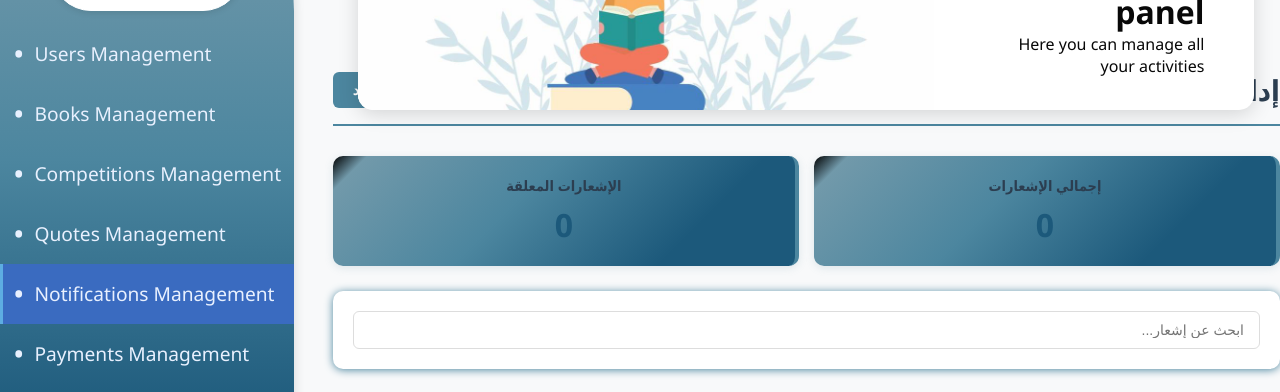
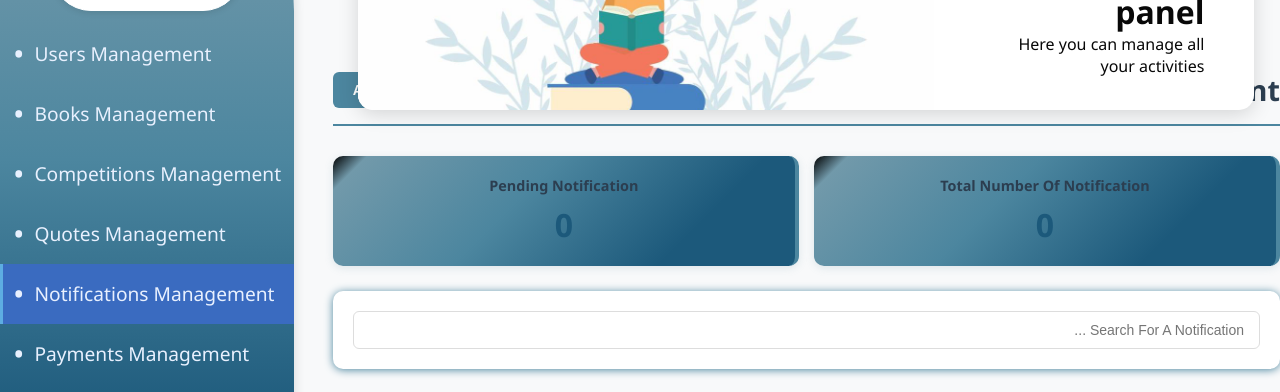
Before and after one commit to EngMohammadMostafa/Journey-of-a-pen_Frontend, a React (Vite) app: page /notifications in a window 1280 px wide. Shown: the part 250-642 px from the top of the page. Built offline with nearby package versions, Linux system fonts and the light colour scheme; no server answers; sample sign-in values are in the browser's storage.

Commit message:
Notification management translation(be sure about something!!)

```diff
--- a/src/pages/NotificationsManagement.jsx
+++ b/src/pages/NotificationsManagement.jsx
@@ -102,9 +102,9 @@ const notificationStats = {
   return (
     <div className="notifications-management">
       <div className="page-header">
-        <h1>إدارة الإشعارات</h1>
+        <h1>Notifications Management </h1>
         <button className="btn-primary" onClick={handleAddNotification}>
-          + إضافة إشعار جديد
+          +  Add New Notification
         </button>
       </div>
 
@@ -112,11 +112,11 @@ const notificationStats = {
 {/*  أزرار الإحصائيات */}
 <div className="notification-stats">
   <div className="stat-card">
-    <h3>إجمالي الإشعارات</h3>
+    <h3> Total  Number Of Notification</h3>
     <span className="stat-number">{notificationStats.total}</span>
   </div>
   <div className="stat-card">
-    <h3>الإشعارات المعلقة</h3>
+    <h3>Pending Notification</h3>
     <span className="stat-number">{notificationStats.pending}</span>
   </div>
 </div>
@@ -127,7 +127,7 @@ const notificationStats = {
   <div className="notification-search-section">
     <input
       type="text"
-      placeholder="ابحث عن إشعار..."
+      placeholder="Search For A Notification ..."
       value={searchTerm}
       onChange={(e) => setSearchTerm(e.target.value)}
       className="notification-search-input"
@@ -152,7 +152,7 @@ const notificationStats = {
       >
         <div className="notification-form">
           <div className="form-group">
-            <label>عنوان الإشعار: *</label>
+            <label>Notification Title *</label>
             <input
               type="text"
               value={formData.title}
@@ -162,7 +162,7 @@ const notificationStats = {
           </div>
 
           <div className="form-group">
-            <label>المحتوى: *</label>
+            <label>The Content *</label>
             <textarea
               value={formData.content}
               onChange={(e) => setFormData({ ...formData, content: e.target.value })}
@@ -171,18 +171,18 @@ const notificationStats = {
           </div>
 
           <div className="form-group">
-            <label>النوع:</label>
+            <label>Notification Type</label>
             <select
               value={formData.type}
               onChange={(e) => setFormData({ ...formData, type: e.target.value })}
             >
-              <option value="competition">مسابقة</option>
-              <option value="general">عام</option>
+              <option value="competition">Competition Notification</option>
+              <option value="general">Global Notification</option>
             </select>
           </div>
 
           <div className="form-group">
-            <label>الحالة:</label>
+            <label>Statu:</label>
             <select
               value={formData.status}
               onChange={(e) => setFormData({ ...formData, status: parseInt(e.target.value) })}
@@ -194,10 +194,10 @@ const notificationStats = {
 
           <div className="form-actions">
             <button className="btn-secondary" onClick={() => setIsModalOpen(false)}>
-              إلغاء
+              Cancel
             </button>
             <button className="btn-primary" onClick={handleSendNotification}>
-              إرسال
+              Add Notification
             </button>
           </div>
         </div>
```
